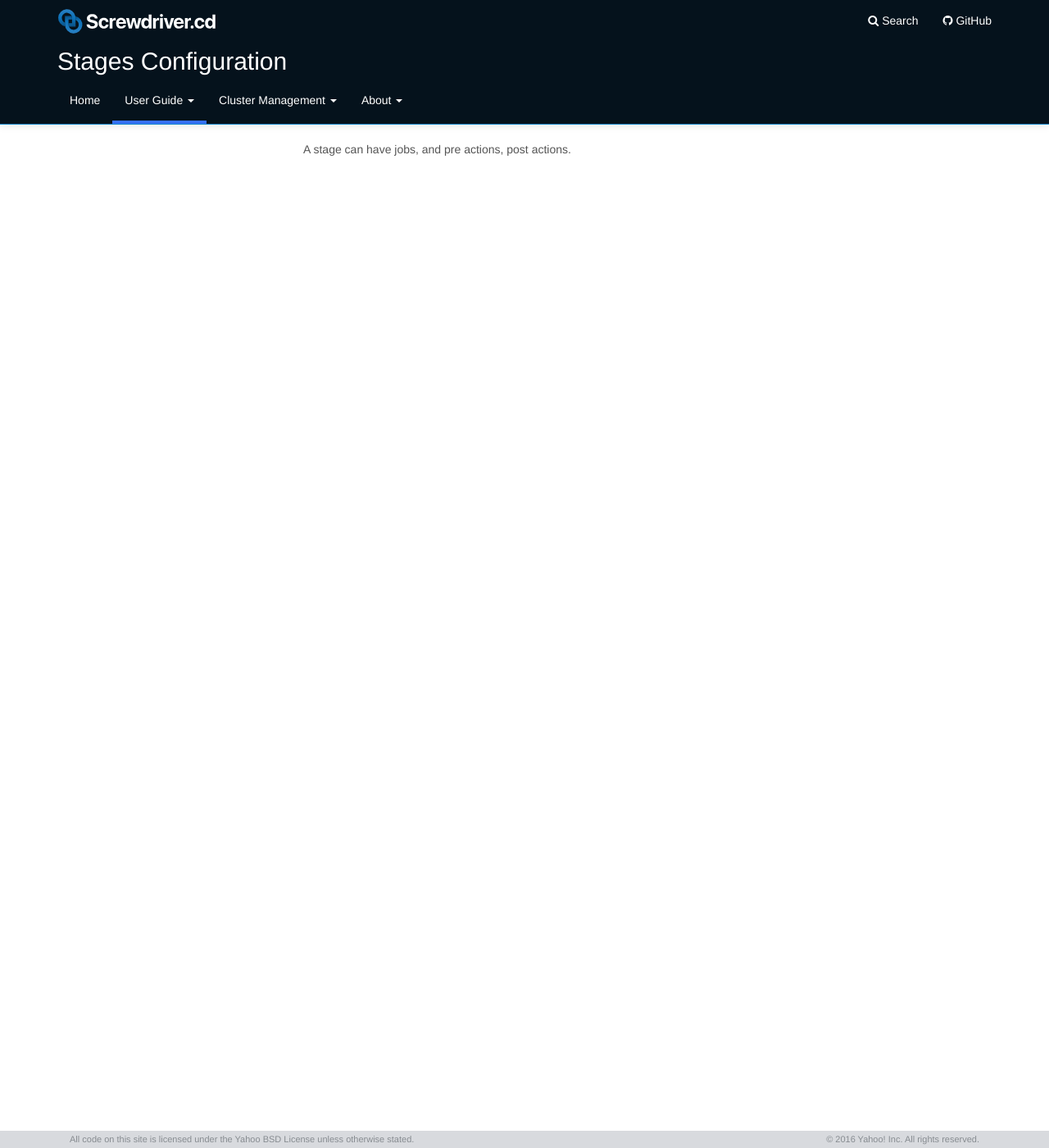
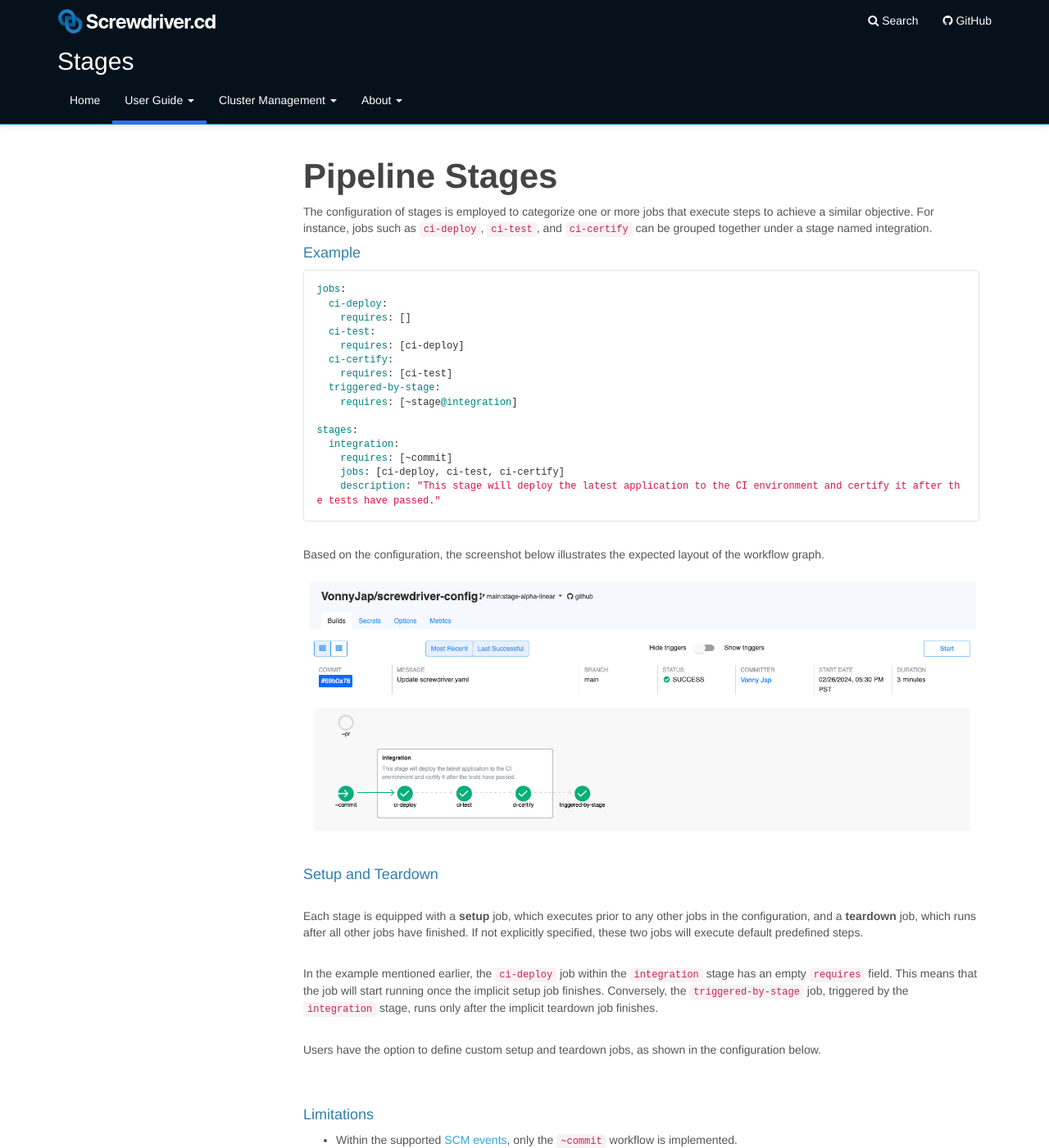
Before and after one commit to screwdriver-cd/guide, a Jekyll site: the page built from docs/user-guide/configuration/stages.md, in a window 1280 px wide and 1400 px high. Shown: the whole window at 82% size. Built offline with Jekyll 4.4.1, drawn with Linux system fonts in a browser that asks for light colours.

Commit message:
add more guide on stages

````diff
--- a/docs/_data/menu.yml
+++ b/docs/_data/menu.yml
@@ -18,6 +18,8 @@
           url: "/user-guide/configuration/"
         - title: "Job Configuration"
           url: "/user-guide/configuration/jobconfiguration"
+        - title: "Stages"
+          url: "/user-guide/configuration/stages"
         - title: "Workflow"
           url: "/user-guide/configuration/workflow"
         - title: "Environment"
--- a/docs/user-guide/configuration/stages.md
+++ b/docs/user-guide/configuration/stages.md
@@ -1,8 +1,47 @@
 ---
 layout: main
-title: Stages Configuration
+title: Stages
 category: User Guide
 menu: menu
 ---
 
-A stage can have jobs, and pre actions, post actions.
+# Pipeline Stages
+
+The configuration of stages is employed to categorize one or more jobs that execute steps to achieve a similar objective. For instance, jobs such as `ci-deploy`, `ci-test`, and `ci-certify` can be grouped together under a stage named integration.
+
+#### Example
+
+```
+jobs:
+  ci-deploy:
+    requires: []
+  ci-test:
+    requires: [ci-deploy]
+  ci-certify:
+    requires: [ci-test]
+  triggered-by-stage:
+    requires: [~stage@integration]
+
+stages:
+  integration:
+    requires: [~commit]
+    jobs: [ci-deploy, ci-test, ci-certify]
+    description: "This stage will deploy the latest application to the CI environment and certify it after the tests have passed."
+```
+
+<br>Based on the configuration, the screenshot below illustrates the expected layout of the workflow graph.
+![Basic Stages Graph](assets/pipeline_stages_basic.png)
+
+#### Setup and Teardown
+
+<br>Each stage is equipped with a **setup** job, which executes prior to any other jobs in the configuration, and a **teardown** job, which runs after all other jobs have finished. If not explicitly specified, these two jobs will execute default predefined steps.
+
+<br>In the example mentioned earlier, the `ci-deploy` job within the `integration` stage has an empty `requires` field. This means that the job will start running once the implicit setup job finishes. Conversely, the `triggered-by-stage` job, triggered by the `integration` stage, runs only after the implicit teardown job finishes.
+
+<br>Users have the option to define custom setup and teardown jobs, as shown in the configuration below.
+
+<br><br>
+
+#### Limitations
+
+- Within the supported [SCM events](http://localhost:4000/user-guide/configuration/workflow#workflow), only the `~commit` workflow is implemented.
````
Also changed, not shown: docs/user-guide/configuration/assets/pipeline_stages_basic.png (added).
